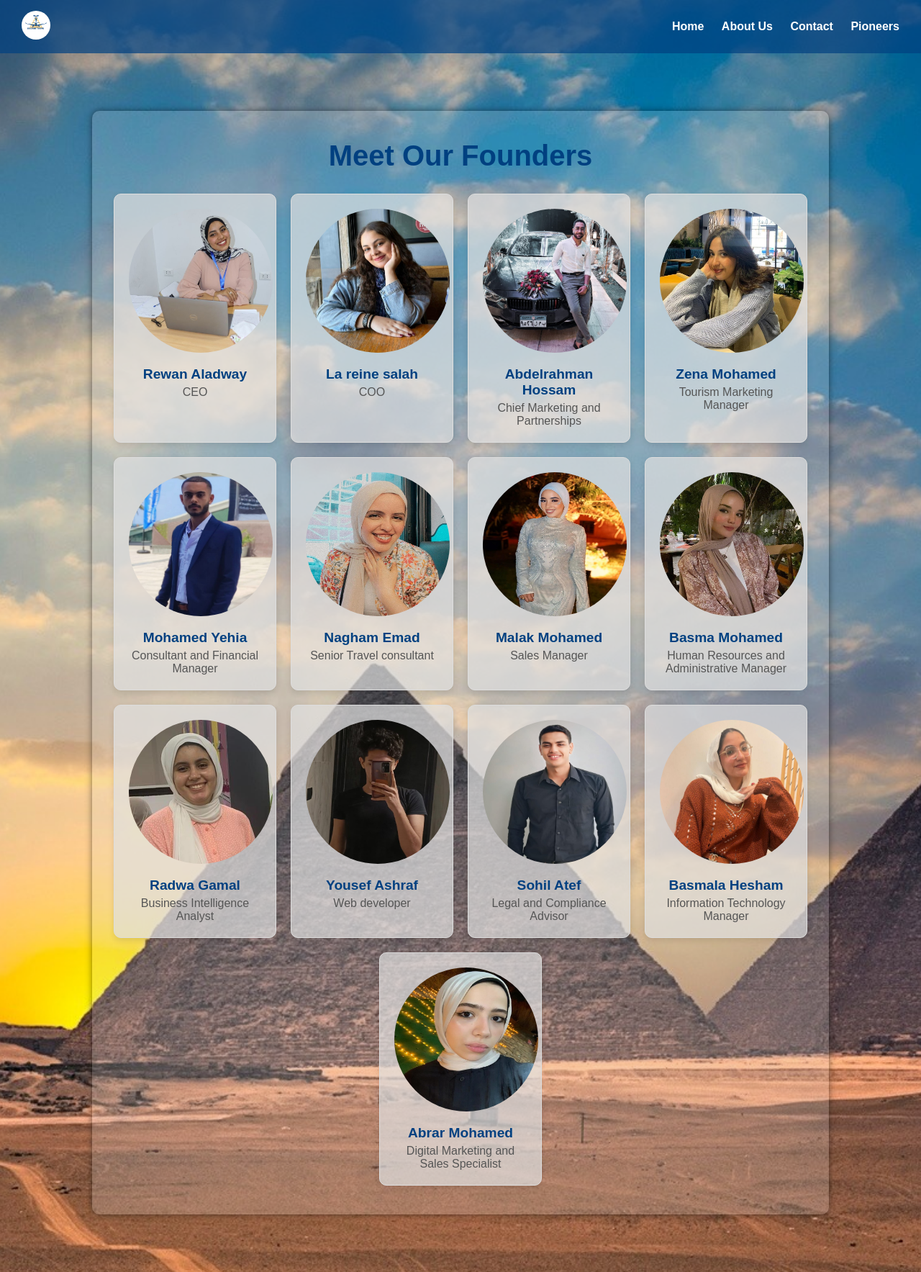
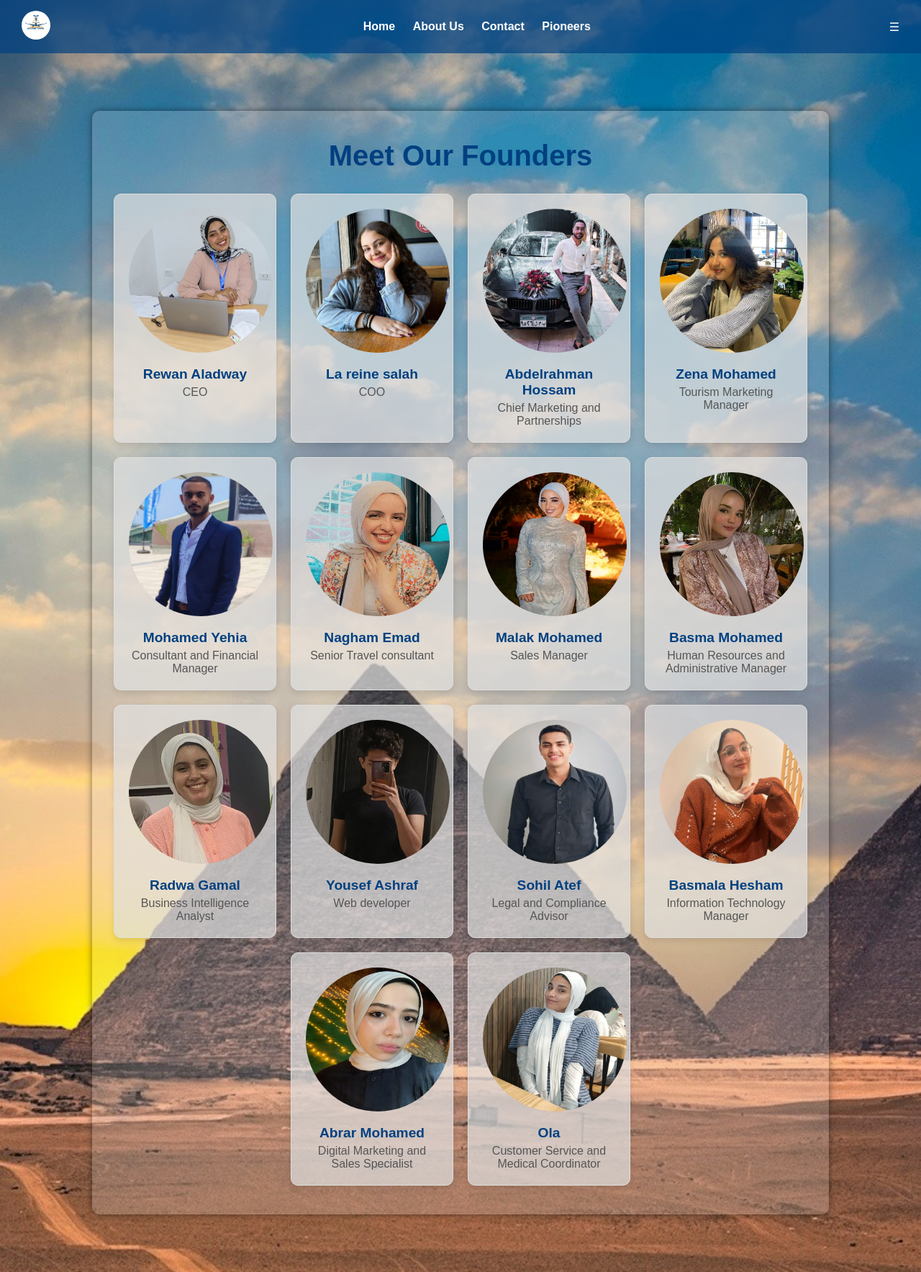
Before and after one commit to bedo236/AbdElrahmanHossam_ReviveTrips, a plain HTML site: page founders.html in a window 1280 px wide. Shown: the top 1767 px of the page at 72% size. Drawn offline with Linux system fonts and the light colour scheme.

Commit message:
Update founders.html

```diff
--- a/founders.html
+++ b/founders.html
@@ -17,6 +17,10 @@
             <a href="contact.html">Contact</a>
             <a href="founders.html">Pioneers</a>
         </nav>
+        <div class="menu-toggle" onclick="toggleMenu()">
+            &#9776; <!-- Hamburger Icon -->
+        </div>
+
     </header>
 
     <section class="founders-section">
@@ -92,11 +96,11 @@
                 <h3>Abrar Mohamed</h3>
                 <p>Digital Marketing and Sales Specialist</p>
             </div>
-<!--             <div class="founder-card">
-                <img src="" alt="Name">
+            <div class="founder-card">
+                <img src="16-1.jpg" alt="Name">
                 <h3>Ola</h3>
                 <p>Customer Service and Medical Coordinator</p>
-            </div> -->
+            </div>
         </div>
     </section>
 
@@ -104,4 +108,10 @@
         <p>&copy; 2024 Revive Trips. All Rights Reserved.</p>
     </footer>
 </body>
+<script>
+    function toggleMenu() {
+        const navbar = document.querySelector('.navbar');
+        navbar.classList.toggle('show');
+    }
+</script>
 </html>
```
